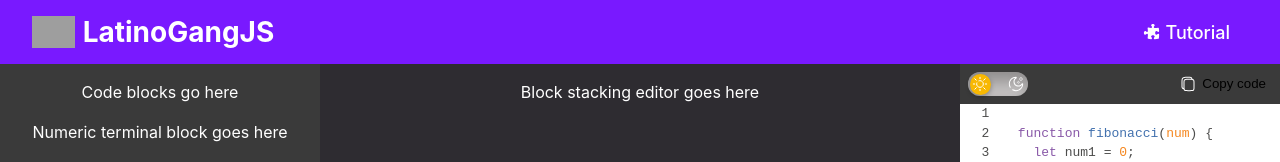
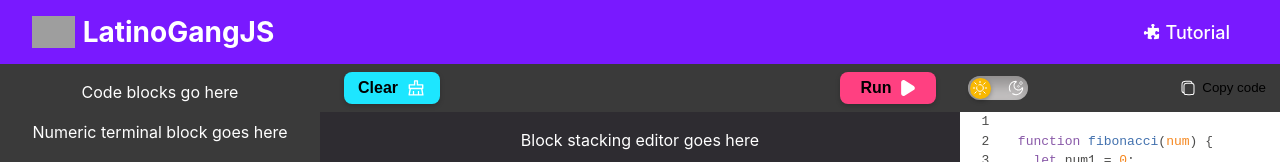
Before and after one commit to slondonoq/LatinoGangJS, a React (Vite) app in the folder LatinoGangJS_FE/: page / in a window 1280 px wide. Shown: the top 162 px of the page. Built offline with nearby package versions, Linux system fonts and the light colour scheme; grey boxes are pictures that could not be loaded.

Commit message:
clear and play btns

```diff
--- a/LatinoGangJS_FE/src/assets/stylesheets/layout/CodeOutput.css
+++ b/LatinoGangJS_FE/src/assets/stylesheets/layout/CodeOutput.css
@@ -6,27 +6,10 @@
   flex-direction: column;
   padding: 0;
 }
-#play-btn{
-  background: var(--tertiary_color-300);
-  width: 7em;
-  height: 3em;
+
+#section-header{
   display: flex;
-  justify-content: center;
-  align-items: center;
-  border-radius: 0.5em;
-  cursor: pointer;
-  gap: 0.5em;
-  font-weight: 600;
-  font-size: 1em;
-  margin: 1em ;
-  box-shadow: 0px 2px 5px rgba(0, 0, 0, 0.2);
-  border: none;
-}
-#play-btn:hover{
-  background: var(--tertiary_color-400);
-}
-#code-header{
-  display: flex;
+  height: 2em;
   justify-content: space-between;
   align-items: center;
   padding: 1em;
--- a/LatinoGangJS_FE/src/assets/stylesheets/layout/Playground.css
+++ b/LatinoGangJS_FE/src/assets/stylesheets/layout/Playground.css
@@ -16,3 +16,30 @@
   opacity: 0.25;
   pointer-events: none;
 }
+.btn-section {
+  width: 6em;
+  height: 2em;
+  display: flex;
+  justify-content: center;
+  align-items: center;
+  border-radius: 0.5em;
+  cursor: pointer;
+  gap: 0.5em;
+  font-weight: 600;
+  font-size: 1em;
+  margin: 1em ;
+  box-shadow: 0px 2px 5px rgba(0, 0, 0, 0.2);
+  border: none;
+}
+.clean{
+  background: var(--secondary_color-400);
+}
+.clean:hover{
+  background: var(--secondary_color-500);
+}
+.play{
+  background: var(--tertiary_color-300);
+}
+.play:hover{
+  background: var(--tertiary_color-400);
+}
--- a/LatinoGangJS_FE/src/layout/CodeOutput.tsx
+++ b/LatinoGangJS_FE/src/layout/CodeOutput.tsx
@@ -4,11 +4,10 @@ import {
   dracula,
 } from "react-syntax-highlighter/dist/esm/styles/hljs";
 import { useState } from "react";
-import MoonIcon from "../assets/icons/moon.svg";
-import SunIcon from "../assets/icons/sun.svg";
-import PlayIcon from "../assets/icons/play.svg";
-import CopyIcon from "../assets/icons/copy.svg";
-import CheckIcon from "../assets/icons/check.svg";
+import MoonIcon from "@assets/icons/moon.svg";
+import SunIcon from "@assets/icons/sun.svg";
+import CopyIcon from "@assets/icons/copy.svg";
+import CheckIcon from "@assets/icons/check.svg";
 import "@assets/stylesheets/layout/CodeOutput.css";
 
 const codeJs = `
@@ -45,12 +44,7 @@ const CodeOutput = () => {
   };
   return (
     <section id="code-output">
-      {/* <button id="play-btn">
-        Run
-        <img src={PlayIcon} alt="" />
-      </button> */}
-
-      <div id="code-header">
+      <div id="section-header">
         <div>
           <input type="checkbox" id="darkmode-toggle" onChange={isCheck} />
           <label htmlFor="darkmode-toggle">
--- a/LatinoGangJS_FE/src/layout/Playground.tsx
+++ b/LatinoGangJS_FE/src/layout/Playground.tsx
@@ -1,14 +1,26 @@
-import '@assets/stylesheets/layout/Playground.css'
-import logo_no_bg from '@assets/img/logo_no_background.png'
+import "@assets/stylesheets/layout/Playground.css";
+import logo_no_bg from "@assets/img/logo_no_background.png";
+import PlayIcon from "@assets/icons/play.svg";
+import ClearIcon from "@assets/icons/clear.svg";
 
 const Playground = () => {
   // TODO: implement layout section
-  return(
+  return (
     <section id="playground">
-      <img src={logo_no_bg} id='watermark'/>
+      <div id="section-header">
+        <button className="btn-section clean">
+          Clear
+          <img src={ClearIcon} alt="" />
+        </button>
+        <button className="btn-section play">
+          Run
+          <img src={PlayIcon} alt="" />
+        </button>
+      </div>
+      <img src={logo_no_bg} id="watermark" />
       <p>Block stacking editor goes here</p>
     </section>
-  )
-}
+  );
+};
 
-export default Playground
+export default Playground;
```
Also changed, not shown: LatinoGangJS_FE/src/assets/icons/clear.svg (added).
